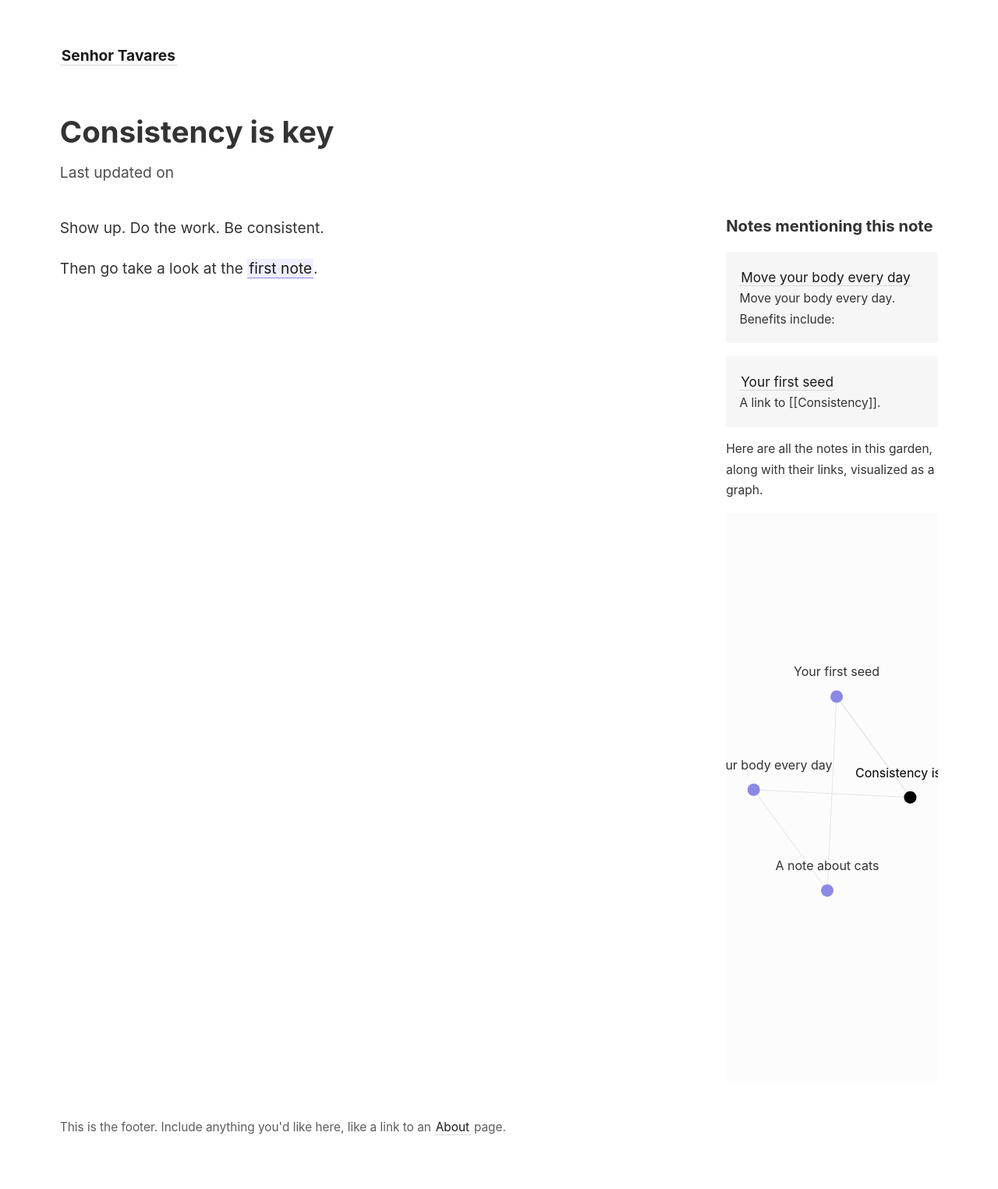
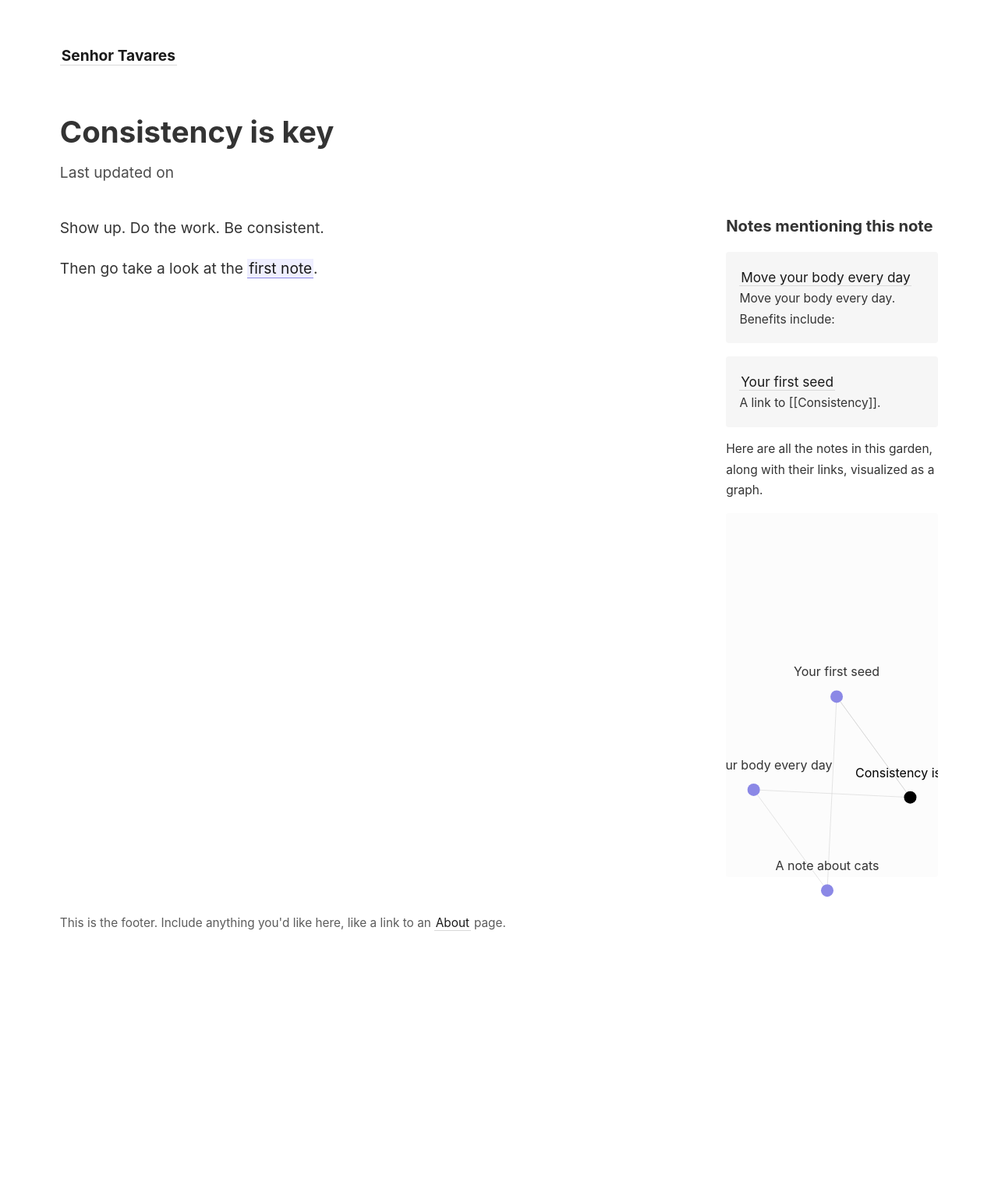
Before and after one commit to macedotavares/senhortavares, a Jekyll site: the page built from _notes/consistency.md, in a window 1280 px wide. Shown: the whole page at 78% size. Built offline with Jekyll 4.4.1, drawn with Linux system fonts in a browser that asks for light colours; after the commit the page ends 1387 px from its top, so only the background shows below that.

Commit message:
Update notes_graph.html

```diff
--- a/_includes/notes_graph.html
+++ b/_includes/notes_graph.html
@@ -30,7 +30,7 @@
   #graph-wrapper {
     background: #fcfcfc;
     border-radius: 4px;
-    height: auto;
+    height: 30em;
   }
 </style>
 
```
